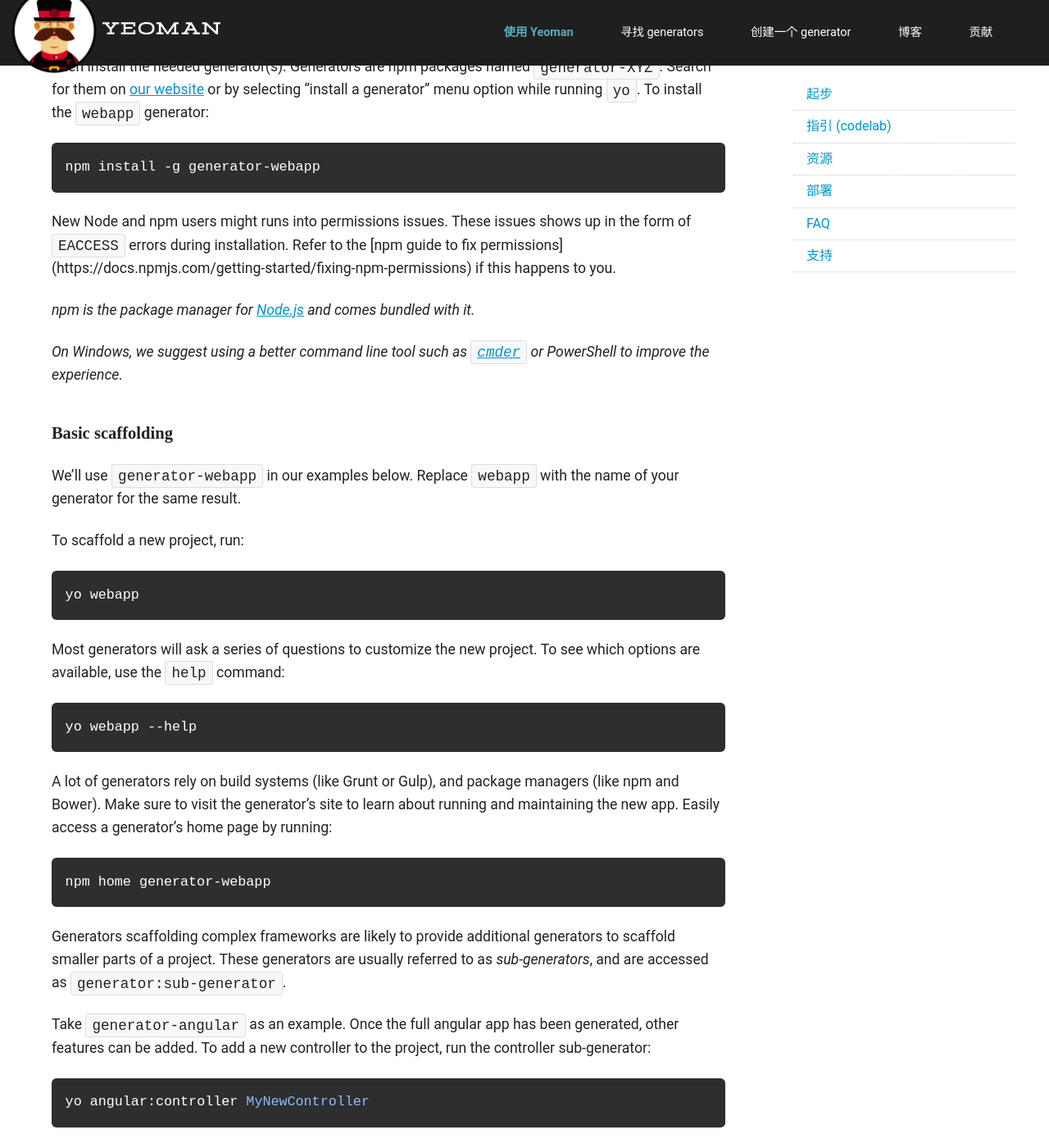
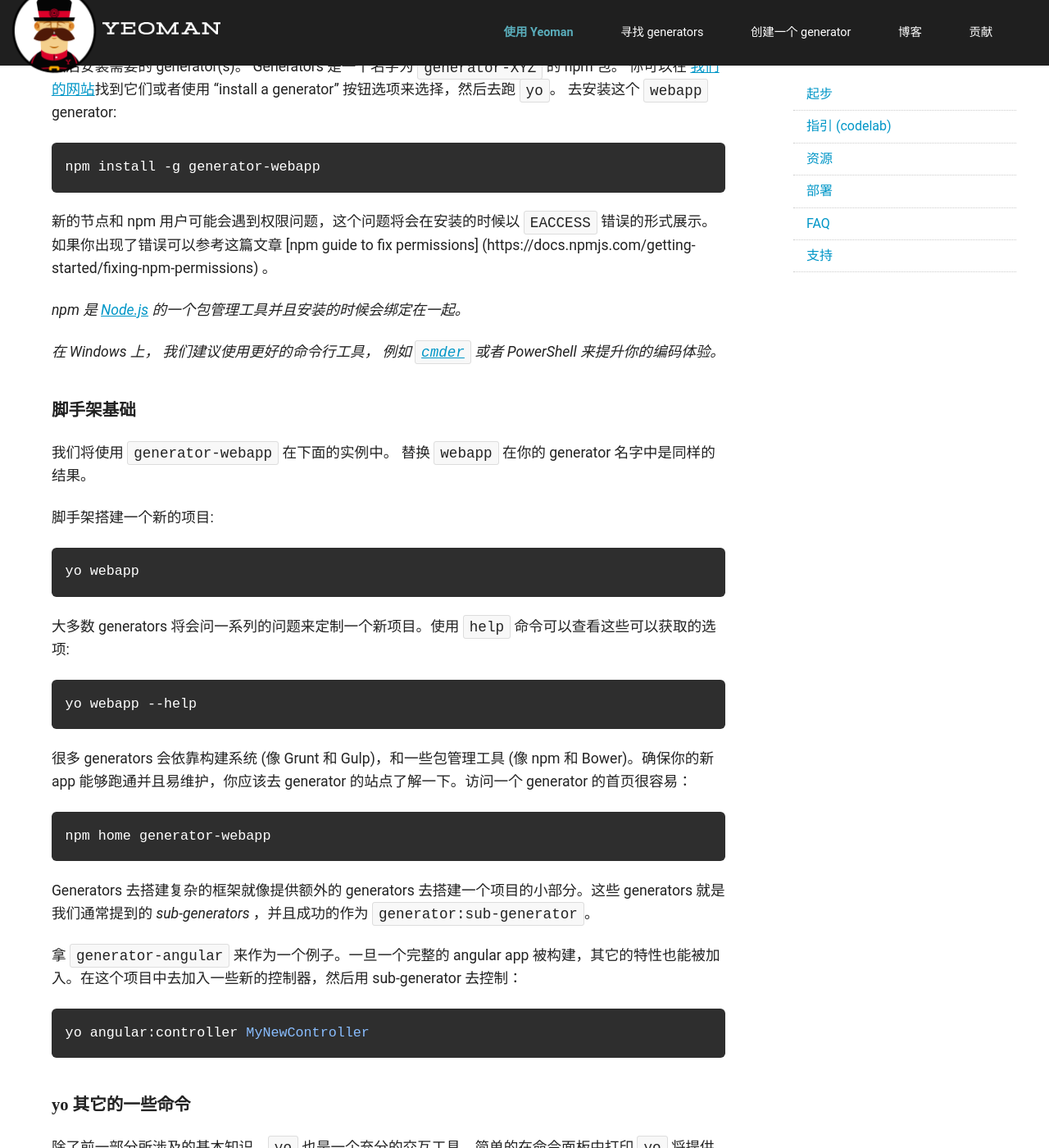
Before and after one commit to yowebapp/yowebapp.github.io, a Jekyll site: the page built from app/learning/index.md, in a window 1280 px wide and 1400 px high, scrolled down 1094 px. Shown: the whole window at 82% size. Built offline with Jekyll 4.4.1, drawn with Linux system fonts in a browser that asks for light colours; nearby versions of some CDN libraries; some web fonts are replaced; Markdown is read by kramdown in place of the engine named in the settings; some of the changed text lies outside the part shown.

Commit message:
translate use yeoman index

````diff
--- a/app/_includes/head.html
+++ b/app/_includes/head.html
@@ -1,11 +1,13 @@
 <head>
   <meta charset="utf-8">
   {% if page.title %}
-    <title>{{page.title}} | Yeoman</title>
+    <title>{{page.title}} | Yeoman 中文网</title>
   {% else %}
-    <title>Yeoman - 现代化的工作流程，现代化webapp</title>
+    <title>Yeoman - 现代化的工作流程，现代化的 webapp </title>
   {% endif %}
   <meta name="viewport" content="width=device-width">
+  <meta name="description" content="yeoman中文网，yeoman中文官网，yeoman是一个前端自动化脚手架工具。">
+  <meta name="keywords" content="yeoman中文网，yeoman中文官网，yeoman，前端脚手架">
   <link rel="icon" type="image/x-icon" href="/favicon.ico">
 
   <meta name="google-site-verification" content="fBQRJ6h7MV7_TJ7grbgq4P-d-07NRfDWPe4pqEEoH5w">
--- a/app/learning/index.md
+++ b/app/learning/index.md
@@ -1,105 +1,105 @@
 ---
 layout: default
 markdown: 1
-title: Getting started with Yeoman
+title: Yeoman 起步
 sidebar: sidebars/learning.md
 ---
 
-Yeoman is a generic scaffolding system allowing the creation of any kind of app. It allows for rapidly getting started on new projects and streamlines the maintenance of existing projects.
+Yeoman 是一个通用的脚手架系统允许创建任何的 app 。它可以迅速的搭建一个新项目，并且能够简化了现有项目的维护。
 
-Yeoman is language agnostic. It can generate projects in any language (Web, Java, Python, C#, etc.)
+Yeoman 构建的项目与语言无关。 它可以构建任何语言的项目 (Web, Java, Python, C#, 等。)
 
-Yeoman by itself doesn't make any decisions. Every decision is made by _generators_ which are basically plugins in the Yeoman environment. There's a [lot of publicly available generators](/generators) and its easy to [create a new one](/authoring) to match any workflow. Yeoman is always the right choice for your scaffolding needs.
+Yeoman 它自己不能做任何操作。 每个操作都是由 _generators_ 基本插件在 Yeoman 环境所完成的。 这里有 [很多公共的 generators](/generators) 并且它很容易 [创建一个 generator](/authoring) 去匹配任何工作流。 Yeoman 总是可以为你需要的脚手架工具作出正确的选择。
 
-Here are some common use cases:
+这里有一些常见的用例：
 
-- Rapidly create a new project
-- Create new sections of a project, like a new controller with unit tests
-- Create modules or packages
-- Bootstrapping new services
-- Enforcing standards, best practices and style guides
-- Promote new projects by letting users get started with a sample app
-- Etc, etc
+- 快速的创建一个新项目
+- 创建一个项目的新的部分，就像一个单元测试的新控制器
+- 创建一个模块或者一个包
+- 响应一个新的服务
+- 强化标准，最佳实践和风格指南
+- 通过让用户开始使用一个示例应用程序，促进新项目
+- 等等
 
-## Getting started
+## 起步
 
-`yo` is the Yeoman command line utility allowing the creation of projects utilizing scaffolding templates (referred to as generators). Yo and the generators used are installed using [npm](http://npmjs.org).
+`yo` 是 Yeoman 命令行工具，它允许项目利用脚手架模板来创建。 (在 generators 提到过). Yo 和 generators 的使用常用 [npm](http://npmjs.org) 来安装。
 
-### Installing yo and some generators
+### 安装 yo 和 一些 generators
 
-First thing is to install `yo` using `npm`:
+第一件事情就是使用 `npm` 来安装 `yo` :
 
 ```sh
 npm install -g yo
 ```
 
-Then install the needed generator(s). Generators are npm packages named `generator-XYZ`. Search for them on [our website](/generators) or by selecting "install a generator" menu option while running `yo`. To install the `webapp` generator:
+然后安装需要的 generator(s)。 Generators 是一个名字为 `generator-XYZ` 的 npm 包。 你可以在 [我们的网站](/generators)找到它们或者使用 "install a generator" 按钮选项来选择，然后去跑 `yo`。 去安装这个 `webapp` generator:
 
 ```
 npm install -g generator-webapp
 ```
 
-New Node and npm users might runs into permissions issues. These issues shows up in the form of `EACCESS` errors during installation. Refer to the [npm guide to fix permissions]
-(https://docs.npmjs.com/getting-started/fixing-npm-permissions) if this happens to you.
+新的节点和 npm 用户可能会遇到权限问题，这个问题将会在安装的时候以 `EACCESS` 错误的形式展示。如果你出现了错误可以参考这篇文章 [npm guide to fix permissions]
+(https://docs.npmjs.com/getting-started/fixing-npm-permissions) 。
 
-*npm is the package manager for [Node.js](https://nodejs.org/) and comes bundled with it.*
+*npm 是 [Node.js](https://nodejs.org/) 的一个包管理工具并且安装的时候会绑定在一起。*
 
-*On Windows, we suggest using a better command line tool such as [`cmder`](http://cmder.net/) or PowerShell to improve the experience.*
+*在 Windows 上， 我们建议使用更好的命令行工具， 例如 [`cmder`](http://cmder.net/) 或者 PowerShell 来提升你的编码体验。*
 
 
-### Basic scaffolding
+### 脚手架基础
 
-We'll use `generator-webapp` in our examples below. Replace `webapp` with the name of your generator for the same result.
+我们将使用 `generator-webapp` 在下面的实例中。 替换 `webapp` 在你的 generator 名字中是同样的结果。
 
-To scaffold a new project, run:
+脚手架搭建一个新的项目:
 
 ```sh
 yo webapp
 ```
 
-Most generators will ask a series of questions to customize the new project. To see which options are available, use the `help` command:
+大多数 generators 将会问一系列的问题来定制一个新项目。使用 `help` 命令可以查看这些可以获取的选项:
 
 ```sh
 yo webapp --help
 ```
 
-A lot of generators rely on build systems (like Grunt or Gulp), and package managers (like npm and Bower). Make sure to visit the generator's site to learn about running and maintaining the new app. Easily access a generator's home page by running:
+很多 generators 会依靠构建系统 (像 Grunt 和 Gulp)，和一些包管理工具 (像 npm 和 Bower)。确保你的新 app 能够跑通并且易维护，你应该去 generator 的站点了解一下。访问一个 generator 的首页很容易：
 
 ```sh
 npm home generator-webapp
 ```
 
-Generators scaffolding complex frameworks are likely to provide additional generators to scaffold smaller parts of a project. These generators are usually referred to as _sub-generators_, and are accessed as `generator:sub-generator`.
+Generators 去搭建复杂的框架就像提供额外的 generators 去搭建一个项目的小部分。这些 generators 就是我们通常提到的 _sub-generators_ ，并且成功的作为 `generator:sub-generator`。
 
-Take `generator-angular` as an example. Once the full angular app has been generated, other features can be added. To add a new controller to the project, run the controller sub-generator:
+拿 `generator-angular` 来作为一个例子。一旦一个完整的 angular app 被构建，其它的特性也能被加入。在这个项目中去加入一些新的控制器，然后用 sub-generator 去控制：
 
 ```sh
 yo angular:controller MyNewController
 ```
 
 
-### Other yo commands
+### yo 其它的一些命令
 
-Other than the basics covered in the previous section, `yo` is also a fully interactive tool. Simply typing `yo` in a terminal will provide a list of options to manage everything related to the generators: run, update, install, help and other utilities.
+除了前一部分所涉及的基本知识，`yo` 也是一个充分的交互工具，简单的在命令面板中打印 `yo` 将提供一个列表选项去管理关于 generators 的所有事情：run, update, install, help 和 其它的功能。
 
-Yo also provide the following commands.
+Yo 也能提供下面这些命令。
 
-- `yo --help` Access the full help screen
-- `yo --generators` List every installed generators
-- `yo --version` Get the version
+- `yo --help` 访问完整的帮助屏幕
+- `yo --generators` 列出所有已经安装的 generators
+- `yo --version` 得到它的版本
 
 
-### Troubleshooting
+### 故障排除
 
-Most issues can be found by running:
+大多数问题可以通过下面的命令去发现:
 
 ```sh
 yo doctor
 ```
 
-The `doctor` command will diagnose and provide steps to resolve the most common issues.
+`doctor` 命令能诊断和提供步骤来解决最常见的问题。
 
 
-### Creating a generator
+### 创建一个 generator
 
-See [Authoring](/authoring).
+查看 [Authoring](/authoring).
````
